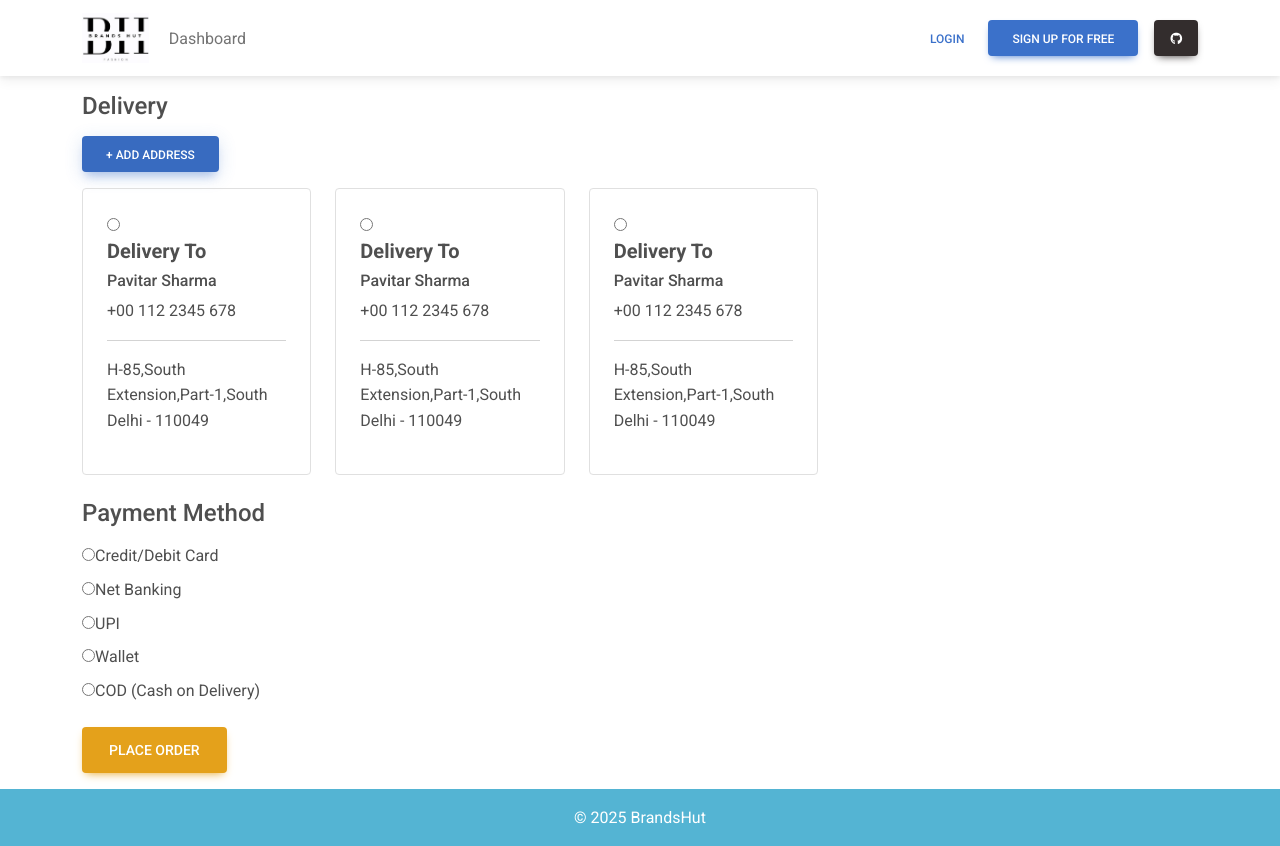
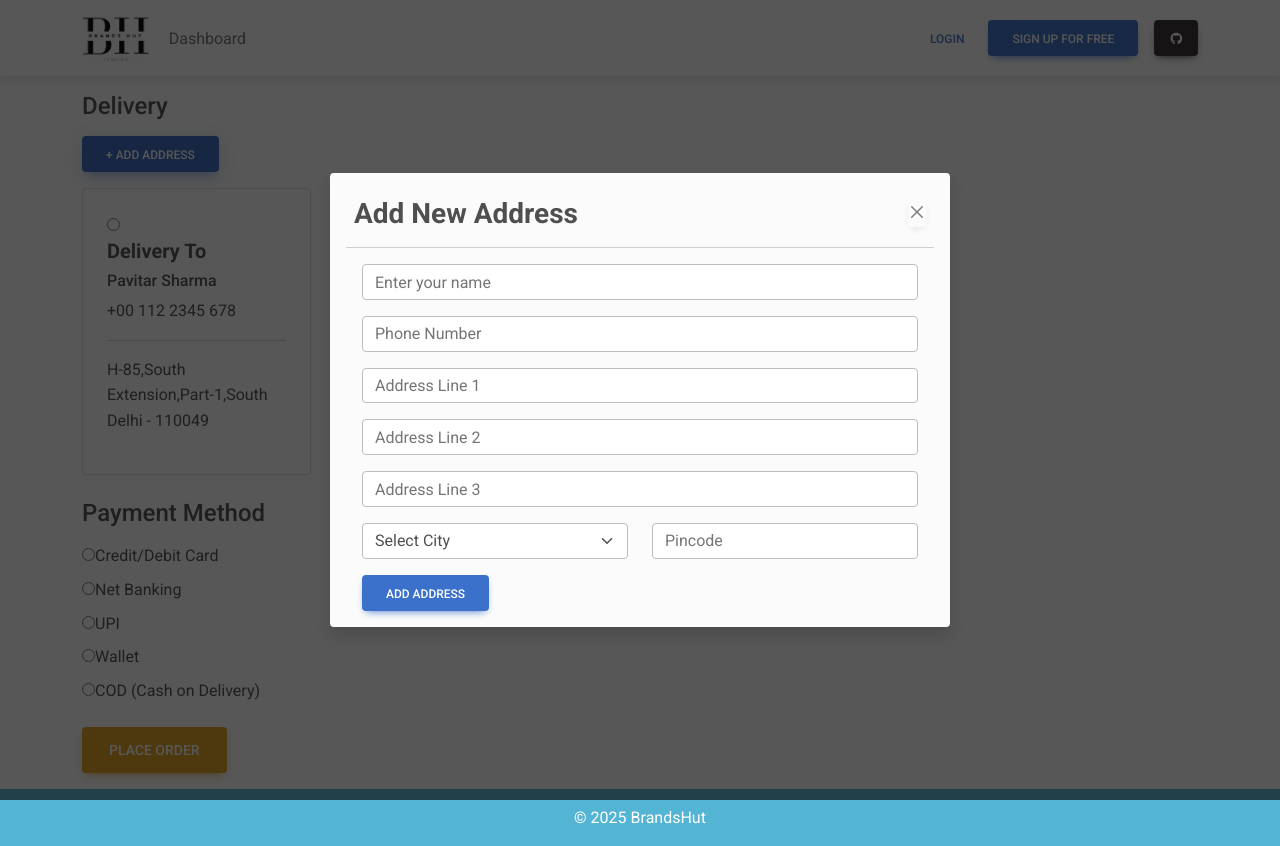
Before and after one commit to azeemhdr/brandsHut_react, a React (Create React App) app: page /checkout in a window 1280 px wide. Both pictures are taken after a click on the button "+ ADD ADDRESS". Built offline with nearby package versions, Linux system fonts and the light colour scheme.

Commit message:
modal done

```diff
--- a/src/components/Checkout.jsx
+++ b/src/components/Checkout.jsx
@@ -1,10 +1,9 @@
 import React, { useState } from "react";
-// import styles from "./Modal.module.css";
+import styles from "./Modal.module.css";
 
 export default function Checkout() {
-// const[isModal,setIsModal]=useState(false);
-  const[paymentMethod,setPaymentMethod]=useState('COD');
-
+  const[isModal,setIsModal]=useState(false);
+  const [paymentMethod, setPaymentMethod] = useState("COD");
 
   return (
     <div>
@@ -14,7 +13,7 @@ export default function Checkout() {
             <form className="form">
               <div className="mb-4">
                 <h4 className="mb-3">Delivery</h4>
-                <button type="button" className="btn btn-primary mb-3	">
+                <button type="button" className="btn btn-primary mb-3" onClick={() => { setIsModal(true) }}>
                   + ADD ADDRESS
                 </button>
                 <div className="row">
@@ -57,7 +56,10 @@ export default function Checkout() {
                     <input
                       type="radio"
                       name="payment_method"
-                      value={"Credit/Debit Card"} onChange={()=>{setPaymentMethod('CARD')}}
+                      value={"Credit/Debit Card"}
+                      onChange={() => {
+                        setPaymentMethod("CARD");
+                      }}
                     />
                     Credit/Debit Card
                   </label>
@@ -66,12 +68,19 @@ export default function Checkout() {
                       <input
                         type="radio"
                         name="payment_method"
-                        value={"Net Banking"} onChange={()=>{setPaymentMethod('NET-BANKING')}}
+                        value={"Net Banking"}
+                        onChange={() => {
+                          setPaymentMethod("NET-BANKING");
+                        }}
                       />
                       Net Banking
                     </label>
                     <select
-                      className={(paymentMethod === 'NET-BANKING') ? 'form-control form-select w-50 mb-2 show' : 'hide'}
+                      className={
+                        paymentMethod === "NET-BANKING"
+                          ? "form-control form-select w-50 mb-2 show"
+                          : "hide"
+                      }
                       id=""
                     >
                       <option value={" "}>Select Bank</option>
@@ -83,24 +92,46 @@ export default function Checkout() {
                   </div>
                   <div>
                     <label htmlFor="" className="d-block mb-2">
-                      <input type="radio" name="payment_method" value={"UPI"} onChange={()=>{setPaymentMethod('UPI')}} />
+                      <input
+                        type="radio"
+                        name="payment_method"
+                        value={"UPI"}
+                        onChange={() => {
+                          setPaymentMethod("UPI");
+                        }}
+                      />
                       UPI
                       <input
                         type="text"
-                        className={(paymentMethod==="UPI")?"form-control w-50 mb-2 show":"hide"}
-                      placeholder="Enter Your UPI ID"/>
+                        className={
+                          paymentMethod === "UPI"
+                            ? "form-control w-50 mb-2 show"
+                            : "hide"
+                        }
+                        placeholder="Enter Your UPI ID"
+                      />
                     </label>
                   </div>
                   <label htmlFor="" className="d-block mb-2">
                     <input
                       type="radio"
                       name="payment_method"
-                      value={"  Wallet"} onChange={()=>{setPaymentMethod('WALLET')}}
+                      value={"  Wallet"}
+                      onChange={() => {
+                        setPaymentMethod("WALLET");
+                      }}
                     />
                     Wallet
                   </label>
                   <label htmlFor="" className="d-block mb-2">
-                    <input type="radio" name="payment_method" value={"COD"}  onChange={()=>{setPaymentMethod("COD")}}/>
+                    <input
+                      type="radio"
+                      name="payment_method"
+                      value={"COD"}
+                      onChange={() => {
+                        setPaymentMethod("COD");
+                      }}
+                    />
                     COD (Cash on Delivery)
                   </label>
                 </div>
@@ -108,22 +139,18 @@ export default function Checkout() {
               <button className="btn btn-lg btn-warning">Place Order</button>
             </form>
           </div>
-		      <div className="col-md-4">
-
-		      </div>
+          <div className="col-md-4"></div>
         </div>
-		<div className="">
-			<div className='modal' id="demo" tabindex="-1">
-				<div className="modal-dialog">
-					<div className="modal-content">
-
-						<div className="modal-header">
-							<div className="modal-title">Add New Address</div>
-							<button className="btn-close" ></button>
-						</div>
-
-						<div className="modal-body">
-							<form action="">
+        {isModal && (
+        <div className={` ${styles.address_modal} `}>
+              <div className={` ${styles.address_modal_wrapper } `}>
+                <div className="address_form_wrapper p-3 bg-light rounded shadow w-50">
+                <div className="d-flex justify-content-between p-2">
+                <h4 className="fw-bold fs-3">Add New Address</h4>
+                <button className="btn btn-close" onClick={()=>{setIsModal(false)}}></button>
+                </div>
+                <hr className="mt-0"/>
+                  <form action="" className="px-3">
 								<div className="mb-3">
 									<input type="text" name="name" id="" placeholder="Enter your name" className="form-control" />
 								</div>
@@ -156,11 +183,10 @@ export default function Checkout() {
                                 </div>
 								<button className="btn btn-primary">Add Address</button>
 							</form>
-						</div>
-					</div>
-				</div>
-			</div>
-		</div>
+                </div>
+              </div>
+        </div>
+        )}
       </div>
     </div>
   );
--- a/src/components/Modal.module.css
+++ b/src/components/Modal.module.css
@@ -1,4 +1,23 @@
-.modal_address{
-	background-color: rgba(17, 17, 17, 0.411);
-	display: block;
+.address_modal{
+	background-color: rgba(8, 8, 8, 0.678);
+	position: fixed;
+	inset: 0 0 0 0;
 }
+
+.address_modal_wrapper{
+	padding: 20px!important;
+	display: flex;
+	align-items: center;
+	justify-content: center;
+	height: 100%;
+}
+
+/* alternate method to show modal by using these classes block and none */
+
+.hideModal{
+	display: none!important;
+}
+
+.showModal{
+	display: block!important;
+}
```
Also changed, not shown: src/App.css (line endings or trailing spaces).
